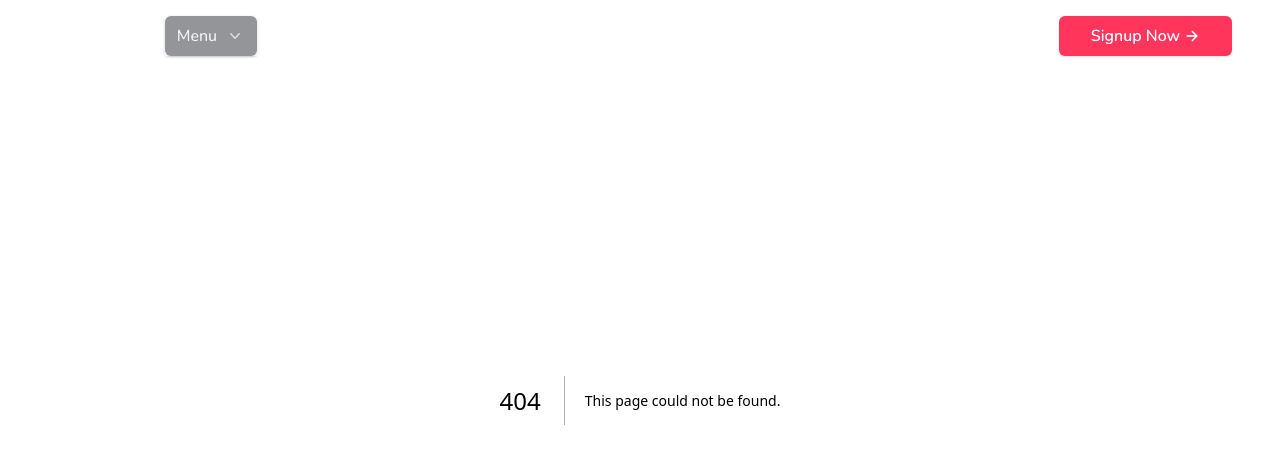
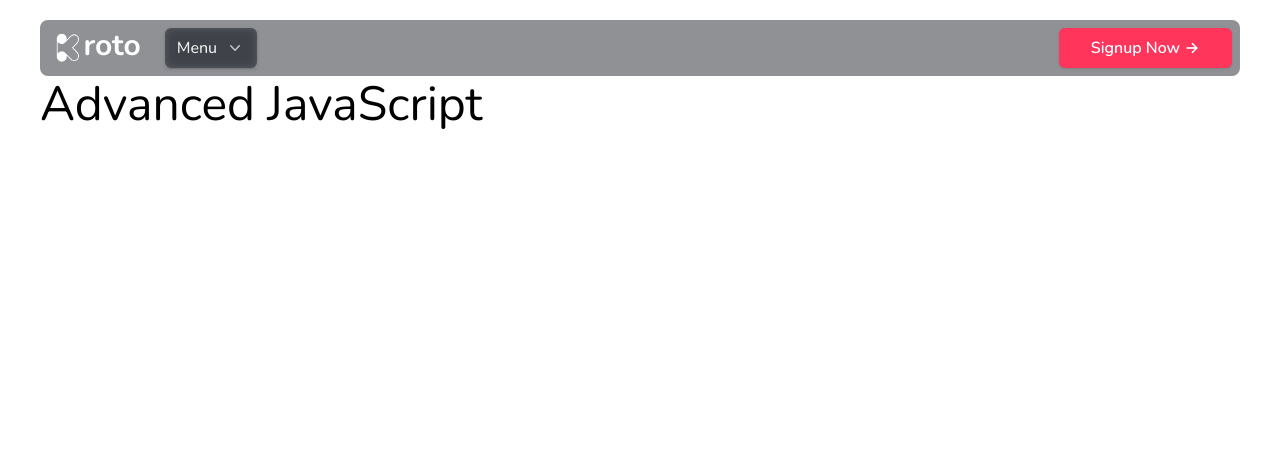
Before and after one commit to kroto-learn/kroto.in, a Next.js app: page /courses/async-js-dom in a window 1280 px wide. Before the commit this address had no page. Shown: the top 464 px of the page. Built offline with nearby package versions, Linux system fonts and the light colour scheme.

Commit message:
added: course detail pages

```diff
--- a/components/landing/courses.tsx
+++ b/components/landing/courses.tsx
@@ -1,4 +1,3 @@
-import { BoltIcon, GlobeAltIcon, ScaleIcon } from '@heroicons/react/24/outline'
 import {
   IoArrowForward,
   IoLogoCss3,
@@ -9,6 +8,7 @@ import {
 import { TbBrandNextjs } from 'react-icons/tb'
 import { GiCheckboxTree, GiWireframeGlobe } from 'react-icons/gi'
 import { AiOutlineFileSync } from 'react-icons/ai'
+import Link from 'next/link'
 
 const reactFeatures = [
   {
@@ -154,11 +154,18 @@ export default function Courses() {
                 </div>
               ))}
 
+              <div className="flex w-full items-center">
                 <a href="#sign-up">
-                <button className="group w-full sm:max-w-sm inline-flex gap-1 my-10 justify-center items-center rounded-md brightness-110 bg-[#EF3054] backdrop-blur-sm shadow px-8 py-2 text-xl text-white font-medium hover:scale-105 active:scale-100 hover:text-opacity-100 transition-all">
+                  <button className="group text-sm inline-flex gap-1justify-center items-center rounded-md bg-[#EF3054] backdrop-blur-sm shadow px-8 py-2 sm:text-xl text-white font-medium hover:scale-105 active:scale-100 hover:text-opacity-100 transition-all">
                     Signup Now <IoArrowForward />
                   </button>
                 </a>
+                <Link href="/courses/react-and-beyond">
+                  <button className="group text-sm underline underline-offset-4 inline-flex gap-1 justify-center items-center rounded-md text-[#EF3054] px-8 py-2 sm:text-2xl font-medium hover:scale-105 active:scale-100 hover:text-opacity-100 transition-all">
+                    Learn More
+                  </button>
+                </Link>
+              </div>
             </dl>
           </div>
 
@@ -267,11 +274,18 @@ export default function Courses() {
                   </div>
                 ))}
 
+                <div className="flex w-full items-center">
                   <a href="#sign-up">
-                  <button className="group w-full sm:max-w-sm inline-flex gap-1 my-10 justify-center items-center rounded-md brightness-110 bg-[#EF3054] backdrop-blur-sm shadow px-8 py-2 text-xl text-white font-medium hover:scale-105 active:scale-100 hover:text-opacity-100 transition-all">
+                    <button className="group text-sm inline-flex gap-1justify-center items-center rounded-md bg-[#EF3054] backdrop-blur-sm shadow px-8 py-2 sm:text-xl text-white font-medium hover:scale-105 active:scale-100 hover:text-opacity-100 transition-all">
                       Signup Now <IoArrowForward />
                     </button>
                   </a>
+                  <Link href="/courses/async-js-dom">
+                    <button className="group text-sm underline underline-offset-4 inline-flex gap-1 justify-center items-center rounded-md text-[#EF3054] px-8 py-2 sm:text-2xl font-medium hover:scale-105 active:scale-100 hover:text-opacity-100 transition-all">
+                      Learn More
+                    </button>
+                  </Link>
+                </div>
               </dl>
             </div>
 
@@ -377,11 +391,18 @@ export default function Courses() {
                 </div>
               ))}
 
+              <div className="flex w-full items-center">
                 <a href="#sign-up">
-                <button className="group w-full sm:max-w-sm inline-flex gap-1 my-10 justify-center items-center rounded-md brightness-110 bg-[#EF3054] backdrop-blur-sm shadow px-8 py-2 text-xl text-white font-medium hover:scale-105 active:scale-100 hover:text-opacity-100 transition-all">
+                  <button className="group text-sm inline-flex gap-1justify-center items-center rounded-md bg-[#EF3054] backdrop-blur-sm shadow px-8 py-2 sm:text-xl text-white font-medium hover:scale-105 active:scale-100 hover:text-opacity-100 transition-all">
                     Signup Now <IoArrowForward />
                   </button>
                 </a>
+                <Link href="/courses/intro-web-dev">
+                  <button className="group text-sm underline underline-offset-4 inline-flex gap-1 justify-center items-center rounded-md text-[#EF3054] px-8 py-2 sm:text-2xl font-medium hover:scale-105 active:scale-100 hover:text-opacity-100 transition-all">
+                    Learn More
+                  </button>
+                </Link>
+              </div>
             </dl>
           </div>
 
--- a/components/navbar/index.tsx
+++ b/components/navbar/index.tsx
@@ -7,6 +7,8 @@ import { SiBookstack, SiGoogleclassroom } from 'react-icons/si'
 import { AiOutlineQuestion } from 'react-icons/ai'
 import { ScrollContext } from '../scroll-observer'
 import { IoArrowForward } from 'react-icons/io5'
+import { useRouter } from 'next/router'
+import Link from 'next/link'
 
 const solutions = [
   {
@@ -32,22 +34,25 @@ const solutions = [
 
 export function KrotoLogo() {
   return (
-    <div className="flex">
-      <div>
-        <Image src={logo} width={512 / 13} height={512 / 13} alt="logo" />
+    <Link href="/">
+      <div className="flex">
+        <div>
+          <Image src={logo} width={512 / 13} height={512 / 13} alt="logo" />
+        </div>
+        <h2 className="text-3xl text-white font-bold -translate-x-1">roto</h2>
       </div>
-      <h2 className="text-3xl text-white font-bold -translate-x-1">roto</h2>
-    </div>
+    </Link>
   )
 }
 
 export default function Navbar() {
   const { scrollY } = useContext(ScrollContext)
+  const router = useRouter()
 
   return (
     <div
       className={`fixed ${
-        scrollY < 200
+        scrollY < 200 && router.asPath === '/'
           ? 'top-0 right-0 left-0 my-2 mx-2 md:mx-10'
           : 'top-5 left-2 bg-[#21252C]/50 backdrop-blur-lg   rounded-lg right-2 sm:left-5 sm:right-5 md:left-10 md:right-10'
       }  z-50 p-2 transition-all`}
--- a/pages/_app.tsx
+++ b/pages/_app.tsx
@@ -43,7 +43,9 @@ export default function App({ Component, pageProps }: AppProps) {
       </Head>
       <ScrollObserver>
         <Navbar />
-        <Component {...pageProps} />
+        <div className="mt-20">
+          <Component {...pageProps} />
+        </div>
       </ScrollObserver>
     </>
   )
--- /dev/null
+++ b/pages/courses/async-js-dom.tsx
@@ -0,0 +1,14 @@
+import Head from 'next/head'
+
+export default function ReactAndBeyond() {
+  return (
+    <div>
+      <Head>
+        <title>Courses - Advanced JavaScript</title>
+      </Head>
+      <div className="m-10">
+        <h1 className="text-5xl">Advanced JavaScript</h1>
+      </div>
+    </div>
+  )
+}
--- /dev/null
+++ b/pages/courses/intro-web-dev.tsx
@@ -0,0 +1,14 @@
+import Head from 'next/head'
+
+export default function ReactAndBeyond() {
+  return (
+    <div>
+      <Head>
+        <title>Courses - Intro to Web Dev</title>
+      </Head>
+      <div className="m-10">
+        <h1 className="text-5xl">Intro to Web Dev</h1>
+      </div>
+    </div>
+  )
+}
--- /dev/null
+++ b/pages/courses/react-and-beyond.tsx
@@ -0,0 +1,14 @@
+import Head from 'next/head'
+
+export default function ReactAndBeyond() {
+  return (
+    <div>
+      <Head>
+        <title>Courses - React and Beyond</title>
+      </Head>
+      <div className="m-10">
+        <h1 className="text-5xl">React and Beyond</h1>
+      </div>
+    </div>
+  )
+}
--- a/pages/index.tsx
+++ b/pages/index.tsx
@@ -2,8 +2,8 @@ import Landing from '../components/landing'
 
 export default function Home() {
   return (
-    <>
+    <div className="-mt-20">
       <Landing />
-    </>
+    </div>
   )
 }
```
Lines whose indentation alone changed are shown as unchanged.
